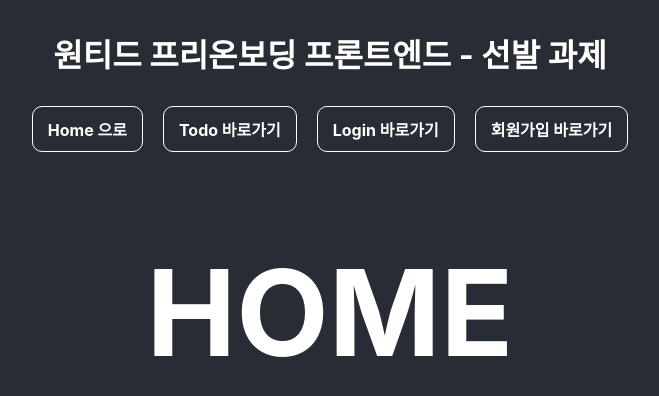
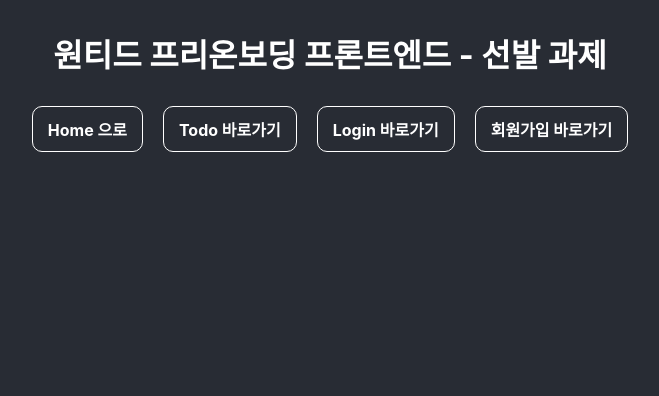
Before and after one commit to michoball/michoball-wanted-pre-onboarding-frontend, a React (Create React App) app: page / in a window 1280 px wide. Shown: the top 396 px of the page, without its empty margins (310-969 px from the left). Built offline with nearby package versions, Linux system fonts and the light colour scheme.

Commit message:
refactor: Delete outlet and Add Children

```diff
--- a/src/pages/Navigation.tsx
+++ b/src/pages/Navigation.tsx
@@ -1,7 +1,7 @@
-import { Link, Outlet, useLocation } from "react-router-dom";
+import { Link, useLocation } from "react-router-dom";
 import styled from "styled-components";
 
-const Navigation = () => {
+const Navigation = ({ children }: { children: React.ReactNode }) => {
   const { pathname } = useLocation();
 
   return (
@@ -19,7 +19,7 @@ const Navigation = () => {
           )}
         </NavigationLink>
       </NavigationContainer>
-      <Outlet />
+      {children}
     </>
   );
 };
```
